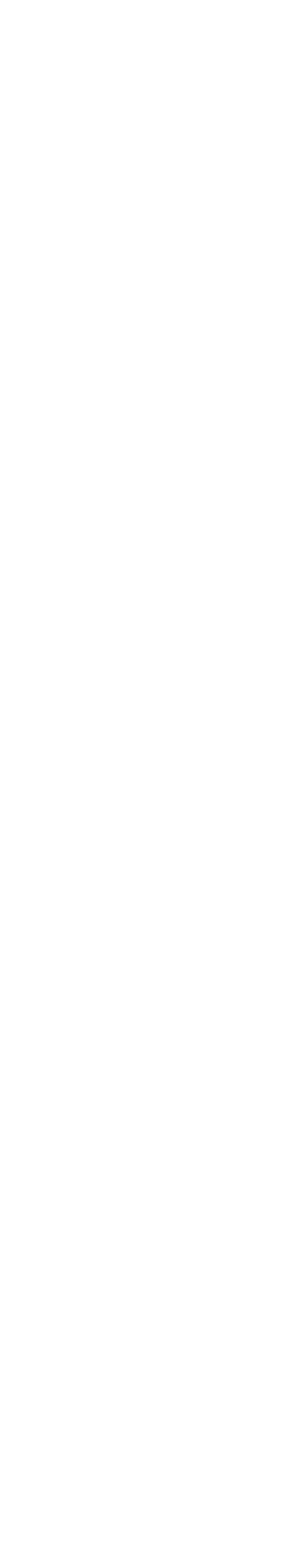
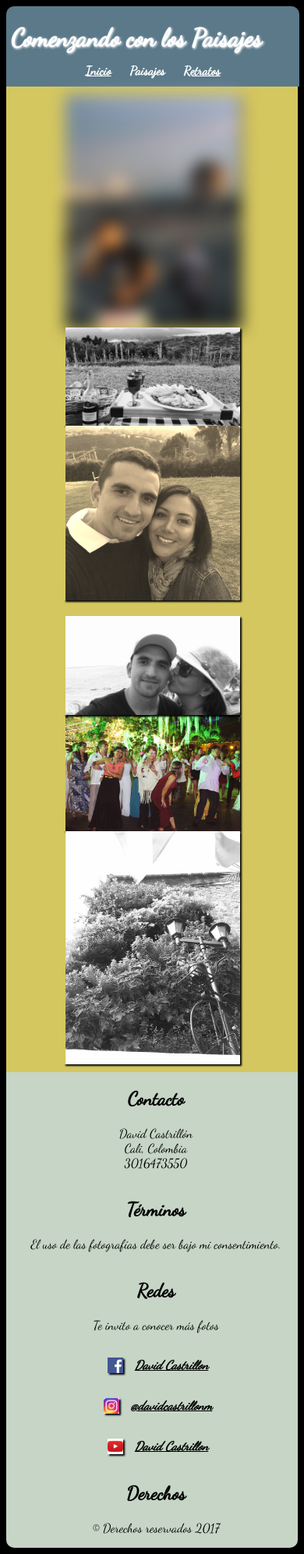
Before and after one commit to davidcastri/album, a plain HTML site: page paisajes.html in a window 390 px wide. Shown: the whole page at 78% size. Before the commit the page ends 844 px from the top, so only its background shows below. Drawn offline with Linux system fonts and the light colour scheme.

Commit message:
Estilos responsive
Estilos css, filtros de fotografia, posicionamiento responsive, fuente dancing

```diff
--- a/css/estilos.css
+++ b/css/estilos.css
@@ -1,54 +1,96 @@
+@-webkit-keyframes inicio {
+  0%{
+    margin-top: 150%;
+  }
+  60%{
+    margin-top: -5%;
+  }
+  100%{
+    margin-top: 0%;
+  }
+}
 p, h1, h2, a {
-  font-family: arial, helvetica, sans-serif;
+  font-family: "Dancing Script", cursive;
+}
+body{
+  background-color: black;
 }
 header{
   width: 100%;
   background-color: #5b7989;
   border-radius: 10px 10px 0px 0px;
   padding: 1px 1px 1px 1px;
+  animation-name: inicio;
+  animation-duration: 1s;
 }
-@media (min-width:500px){
+@media (min-width:900px){
+#contenido{
+  width: 900px
+}
 header{
   display:flex;
   flex-flow: row;
   height: 80px;
 }
 #menu {
-  position:absolute;
-  right: 40px;
-  top: 70px;
+  position:relative;
+  left: 35%;
+  top: 40%;
   word-spacing: 20px;
 }
-#secundaria{
+#principal2, #secundaria1, #secundaria2{
   display: flex;
   flex-flow: row;
+}
+.image1, .image2{
+  width: 50%;
+}
+.image3{
+  width: 33%;
+  height: 300px;
 }
 footer{
   display:flex;
   flex-flow: row;
   text-align: center;
+  }
+  #contac, #term, #redes, #dere {
+    width: 25%;
   }}
-@media (max-width:499px){
+@media (max-width:899px){
+  #contenido{
+    width: 100%
+  }
 header{
   display:flex;
   flex-flow: column;
   text-align: center;
-  height: 120px;
+
 }
 #menu {
-  position:absolute;
-  right: 40px;
-  top: 110px;
+  position:relative;
+  bottom: 10px;
+  margin: 0 auto;
   word-spacing: 20px;
 }
-#secundaria{
+#principal2, #secundaria1, #secundaria2{
   display: flex;
   flex-flow: column;
+}
+.image1, .image2{
+  width: 60%;
+}
+.image3{
+  width: 60%;
+
 }
 footer{
   display:flex;
   flex-flow: column;
   text-align: center;
+  }
+  #contac, #term, #redes, #dere {
+    width: 100%;
   }}
 header h1 {
   color: white;
@@ -57,41 +99,56 @@ header h1 {
   padding: 0px 0px 1px 5px;
 }
 #contenido{
+  margin: 0 auto;
+}
+#elementos{
+  align-items: center;
   display:flex;
   flex-flow: column;
   }
-#principal{
+#principal1{
   width: 100%;
   background-color: #82c3a6;
   text-align: center;
   padding-top: 10px;
   padding-bottom: 10px;
 }
-#secundaria{
+#principal2, #secundaria1, #secundaria2{
   width: 100%;
   background-color: #d5c75f;
   text-align: center;
   border: 1px;
-  padding-top: 20px;
+  padding-top: 10px;
+  padding-bottom: 10px;
 }
 .image1{
-  width: 50%;
+  margin: 0 auto;
 }
 .image2{
-  width: 50%;
   box-shadow: 2px 2px 2px #82c3a6;
   border: 2px;
+  margin: 0 auto;
+}
+.image3{
+  padding-left: 2px;
+  margin: 0 auto;
 }
 a {
-  color: darkblue;
+  color: white;
   font-weight: bold;
 }
-figure .ico {
+img{
+  box-shadow: 2px 2px 2px #02010a;
+}
+.ico {
   width:20px ;
-  height:20px
+  height:20px;
+  position: relative;
+  left: 25px;
 }
 a p {
   font-style: italic;
+
 }
 #paisaje:hover {
   transform: rotate(10deg);
@@ -104,11 +161,28 @@ footer{
   background-color: #C6d5c5;
   padding-left: 10px;
 }
-#contac, #term, #redes, #dere {
-  width: 25%;
-}
 #links {
   display:flex;
   flex-flow:wrap;
-  padding-right: 10px;
+  text-align: left;
+  }
+#links a{
+  display:flex;
+  flex-flow: row;
+  position: relative;
+  right: 30px;
+  color: black;
+  margin: 0 auto;
 }
+#f1 {
+  -webkit-filter:<blur(10px)>;
+  filter:blur(10px);
+}
+#f2, #f4, #f6 {
+  -webkit-filter:<grayscale(100%)>;
+  filter:grayscale(100%);
+}
+#f3{
+  -webkit-filter:<sepia(90%)>;
+  filter:sepia(90%);
+}
--- a/paisajes.html
+++ b/paisajes.html
@@ -1,10 +1,68 @@
-<!DOCTYPE html>
 <html>
 <head>
   <meta charset="utf-8">
   <meta name="viewport" content="width=device-width, user-scalable=no">
-  <meta name="keywords" content="cerveceria, caleña, artesanal">
-  <meta name="description" content="Cerveceria para los caleños">
-  <title>Cerveza Artesanal</title>
+  <title>Comenzando con la fotografía</title>
   <link rel="stylesheet" href="CSS/estilos.css">
+  <link href="https://fonts.googleapis.com/css?family=Dancing+Script" rel="stylesheet">
 </head>
+<body>
+<div id="contenido">
+<header>
+  <h1>Comenzando con los Paisajes</h1>
+  <div id="menu">
+    <a href="index.html" >Inicio</a>
+    <a href="paisajes.html" style="text-decoration:none">Paisajes</a>
+    <a href="retratos.html">Retratos</a>
+  </div>
+</header>
+<div id="elementos">
+<div id="secundaria1">
+    <img src="imagenes/pI.jpg" class="image3" id="f1">
+    <img src="imagenes/pII.jpg" class="image3" id="f2">
+    <img src="imagenes/pIII.jpg" class="image3" id="f3">
+</div>
+<div id="secundaria2">
+    <img src="imagenes/pVI.jpg" class="image3" id="f4">
+    <img src="imagenes/pV.jpg" class="image3" id="f5">
+    <img src="imagenes/pIV.jpg" class="image3" id="f6">
+</div>
+</div>
+<footer>
+<div id="contac">
+  <h2> Contacto </h2>
+  <p> David Castrillón <br/> Cali, Colombia <br/> 3016473550</p>
+</div>
+<div id="term">
+  <h2> Términos </h2>
+  <p> El uso de las fotografías debe ser bajo mi consentimiento.</p>
+</div>
+<div id="redes">
+  <h2> Redes </h2>
+  <p> Te invito a conocer más fotos </p>
+  <div id="links">
+      <a href="https://www.facebook.com/david.castrillon">
+        <figure>
+          <img src="imagenes/face.png" class="ico">
+        </figure> <p>David Castrillon</p>
+      </a>
+      <a href="https://www.instagram.com/davidcastrillonm/">
+        <figure>
+          <img src="imagenes/inst.png" class="ico">
+        </figure> <p>@davidcastrillonm</p>
+      </a>
+      <a href="https://www.youtube.com/channel/UCY-iWErxczevGHD2e_GZzzg">
+        <figure>
+          <img src="imagenes/you.png" class="ico">
+        </figure> <p>David Castrillon</p>
+      </a>
+    </div>
+  </div>
+<div id="dere">
+  <h2> Derechos </h2>
+  <p> &copy; Derechos reservados 2017</p>
+</div>
+</footer>
+</div>
+</body>
+</html>
```
Also changed, not shown: index.html (+7 -4 lines), retratos.html (+62 -4 lines), imagenes/pV.jpg (added), imagenes/pVI.jpg (added), imagenes/rV.jpg (added), imagenes/rVI.jpg (added).
